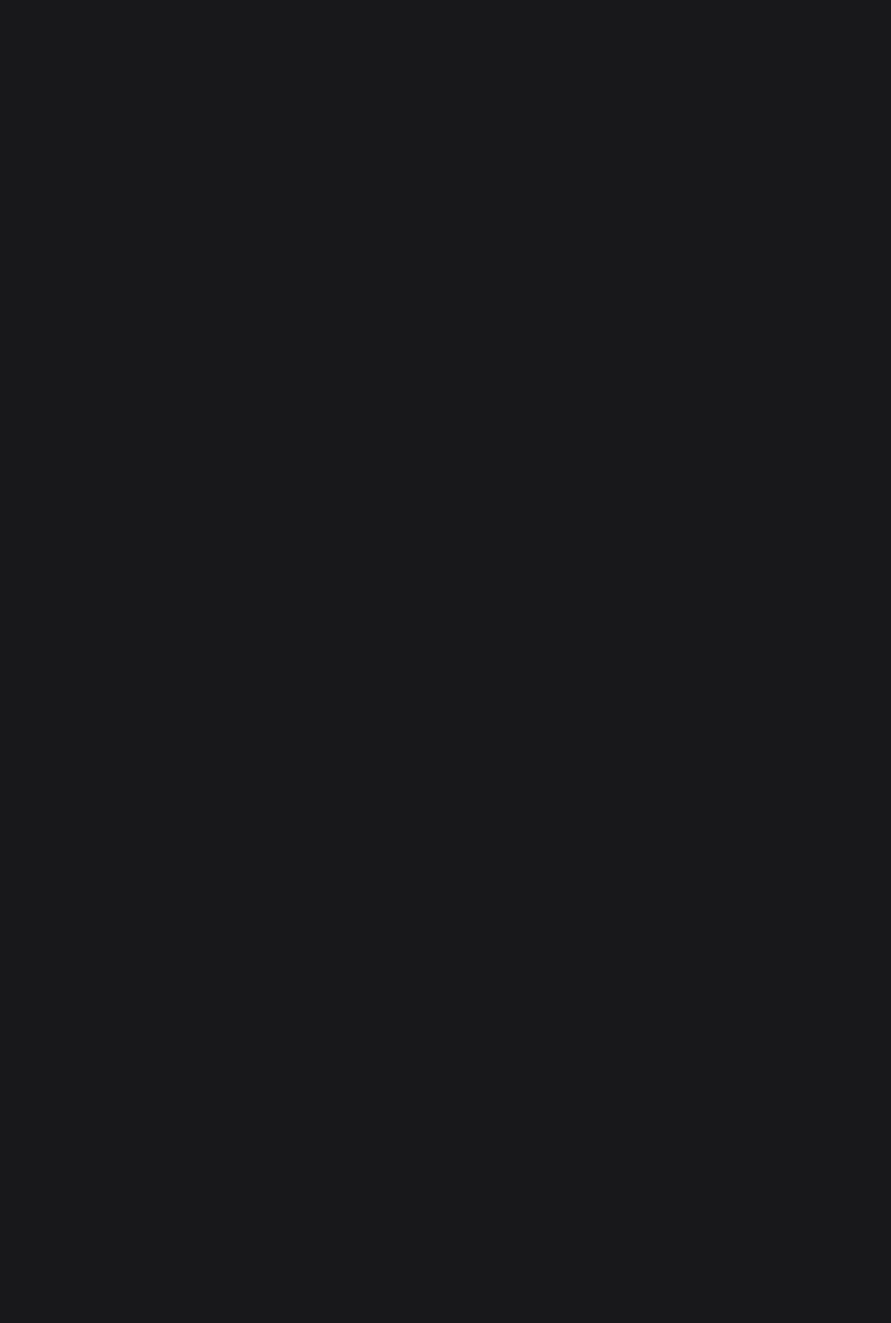
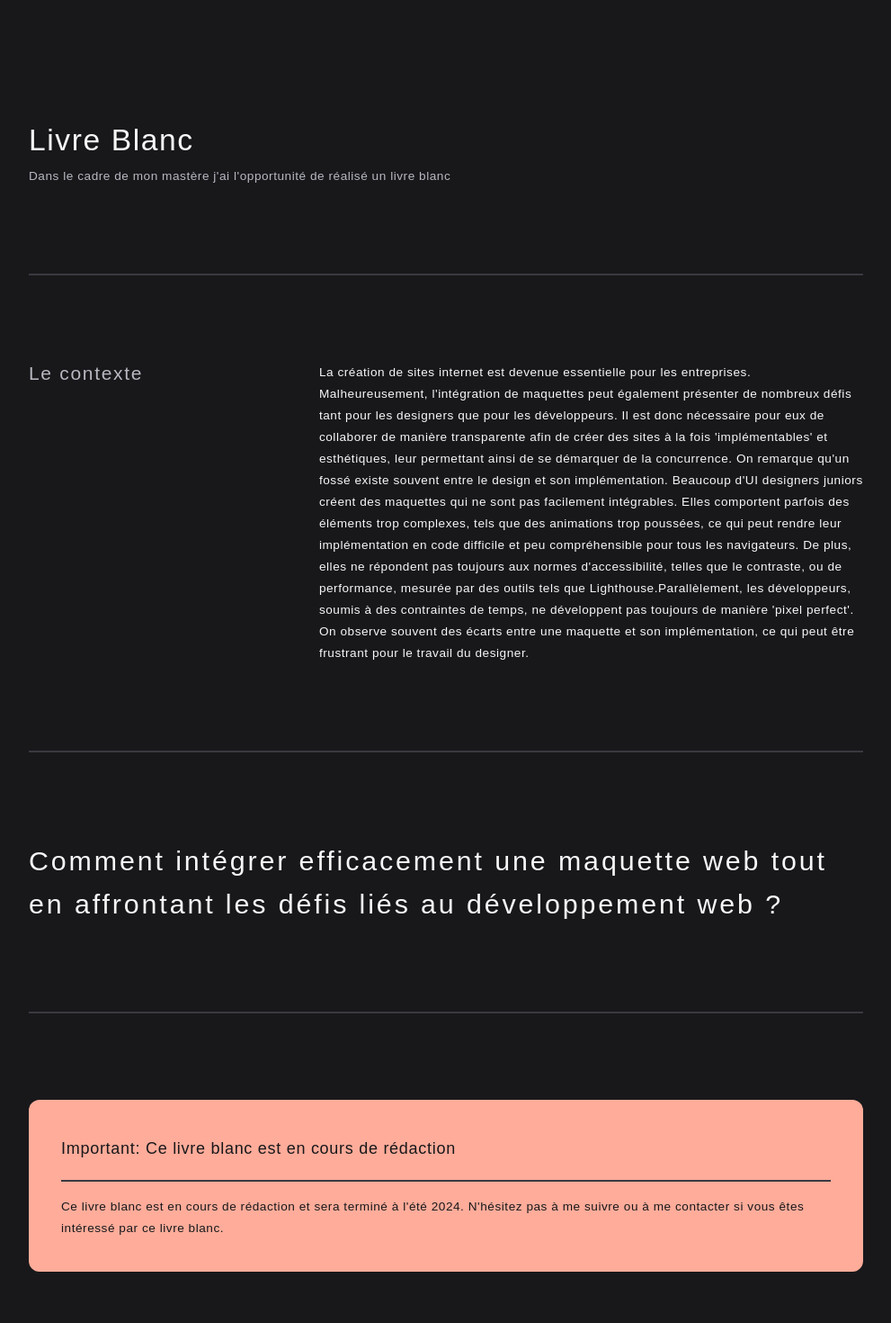
Before and after one commit to Assoghe/portfonextjs, a Next.js app: page /livre-blanc in a window 1280 px wide. Shown: the part 160-1630 px from the top of the page at 90% size, without its empty margins (144-1135 px from the left). Before the commit the page ends 800 px from the top, so only its background shows below. Built offline with nearby package versions, Linux system fonts and the light colour scheme; a web font is replaced by a local one.

Commit message:
Livreblanc > Add content

```diff
--- a/src/app/[case-study]/_component/TextSection.tsx
+++ b/src/app/[case-study]/_component/TextSection.tsx
@@ -17,7 +17,7 @@ const TextImgSection: React.FC<TextImgSectionProps> = ({ title, text, src, alt }
       <Typography variant='h3' component='h3' className='tablet:mr-9 tablet:w-[440px] text-neutral-300 mb-1 tablet:mb-8'>
         {title}
       </Typography>
-      <Typography variant='body-one' component='p' className='w-full'>
+      <Typography component='p' variant='body-one' className='w-full text-lg'>
         {text}
       </Typography>
     </div>
--- a/src/app/a-propos/About.tsx
+++ b/src/app/a-propos/About.tsx
@@ -14,7 +14,13 @@ const About = () => {
         </Typography>
         <Divider />
         <Typography variant='body-one' component='p' className='my-8 text-neutral-200'>
-          Lorem ipsum dolor, sit amet consectetur adipisicing elit. Minus placeat rerum vitae neque       necessitatibus illum eos molestias, deserunt, similique quod voluptate laudantium, perspiciatis esse saepe dignissimos nemo quibusdam perferendis officiis! Ducimus possimus nostrum pariatur eveniet ab. Hic sit suscipit quod enim ea odio dolores rem ad ab architecto ducimus fuga eum asperiores consequuntur, beatae autem laborum laboriosam aliquam fugit numquam.
+          Je suis Soraya, une designer passionnée et étudiante en deuxième année de mastère en design digital. Actuellement, je suis alternante en tant qu'UX et UI Designer pour une société éditrice et revendeuse de logiciels.
+
+          Dans ce portfolio, je partage avec vous mes projets les plus significatifs, mettant en lumière mon approche créative, mes compétences en conception d'interfaces et mes connaissances en développement web front-end. Chaque projet est le fruit d'une réflexion approfondie sur les besoins des utilisateurs, combinée à une recherche constante d'esthétisme et d'efficacité.
+
+          Je suis convaincue que le design est bien plus qu'une simple esthétique ; c'est un moyen puissant de résoudre des problèmes, d'améliorer des expériences et d'inspirer les utilisateurs. À travers mon portfolio, j'espère vous démontrer ma capacité à allier créativité, rigueur et expertise technique pour créer des solutions innovantes et impactantes.
+
+          Je vous invite à explorer mes réalisations et à découvrir mon approche du design. N'hésitez pas à me contacter pour toute question ou opportunité de collaboration.
         </Typography>
 
         <Divider />
@@ -31,7 +37,7 @@ const About = () => {
           Design
         </Typography>
 
-        <div className='grid grid-cols-3 :tablet:grid-cols-7 text-5xl text-neutral-100 gap-3 mb-6'>
+        <div className='grid grid-cols-2 tablet:grid-cols-7 text-5xl text-neutral-100 mb-6'>
           {aboutTools.map((tool, index) => (
             <IconWithLabel key={index} icon={tool.icon} label={tool.label} />
           ))}
@@ -39,7 +45,7 @@ const About = () => {
         <Typography variant='h4' component='h4' className='mb-9 text-neutral-200'>
           Développement
         </Typography>
-        <div className='grid grid-cols-3 :tablet:grid-cols-7 text-5xl text-neutral-100 gap-3'>
+        <div className='grid grid-cols-2 tablet:grid-cols-7 text-5xl text-neutral-100'>
           {devTools.map((tool, index) => (
             <IconWithLabel key={index} icon={tool.icon} label={tool.label} />
           ))}
--- a/src/app/livre-blanc/page.tsx
+++ b/src/app/livre-blanc/page.tsx
@@ -1,8 +1,47 @@
+import TextImgSection from "../[case-study]/_component/TextSection";
+import ContactSection from "../contact/ContactSection";
+import { BlocColor } from "../ui/bloc-color/bloc-color";
+import Divider from "../ui/design-system/divider/divider";
+import { Typography } from "../ui/design-system/typography/typography";
+
 function LivreBlancPage() {
   return (
     <div>
-      Livre blanc
+      <div className='px-6 tablet:px-44 mt-72'>
+        <Typography variant='h1' component='h1'>
+          Livre Blanc
+        </Typography>
+        <Typography variant='body-one' component='p' className='mb-12 text-neutral-300'>
+          Dans le cadre de mon mastère j'ai l'opportunité de réalisé un livre blanc
+        </Typography>
+        <div className='my-24'>
+          <Divider />
+        </div>
+      </div>
+
+      <TextImgSection
+        title="Le contexte"
+        text="La création de sites internet est devenue essentielle pour les entreprises. Malheureusement, l'intégration de maquettes peut également présenter de nombreux défis tant pour les designers que pour les développeurs. Il est donc nécessaire pour eux de collaborer de manière transparente afin de créer des sites à la fois 'implémentables' et esthétiques, leur permettant ainsi de se démarquer de la concurrence. On remarque qu'un fossé existe souvent entre le design et son implémentation.
+        Beaucoup d'UI designers juniors créent des maquettes qui ne sont pas facilement intégrables. Elles comportent parfois des éléments trop complexes, tels que des animations trop poussées, ce qui peut rendre leur implémentation en code difficile et peu compréhensible pour tous les navigateurs. De plus, elles ne répondent pas toujours aux normes d'accessibilité, telles que le contraste, ou de performance, mesurée par des outils tels que Lighthouse.Parallèlement, les développeurs, soumis à des contraintes de temps, ne développent pas toujours de manière 'pixel perfect'. On observe souvent des écarts entre une maquette et son implémentation, ce qui peut être frustrant pour le travail du designer."
+      />
+      <Typography variant="h2" component="h2" className="px-6 tablet:px-44 ">
+        Comment intégrer efficacement une maquette web tout en affrontant les défis liés au développement web ?
+      </Typography>
+      <div className='my-24 px-6 tablet:px-44'>
+        <Divider />
+      </div>
+      <div className="px-6 tablet:px-44">
+        <BlocColor
+        title ="Important: Ce livre blanc est en cours de rédaction"
+        theme="primary"
+          content="Ce livre blanc est en cours de rédaction et sera terminé à l'été 2024. N'hésitez pas à me suivre ou à me contacter si vous êtes intéressé par ce livre blanc."
+      />
+      </div>
+
+
+      <ContactSection />
     </div>
+
   )
 }
 
--- a/tailwind.config.ts
+++ b/tailwind.config.ts
@@ -25,7 +25,7 @@ const config: Config = {
       'base': ['0.85rem', {
         lineHeight: '1.5rem',
         letterSpacing: '0.03375rem',
-        fontWeight: '400',
+        fontWeight: '300',
       }],
       'lg': ['0.93rem', {
         lineHeight: '1.3rem',
```
Also changed, not shown: src/app/constants/constants.tsx (line endings or trailing spaces).
